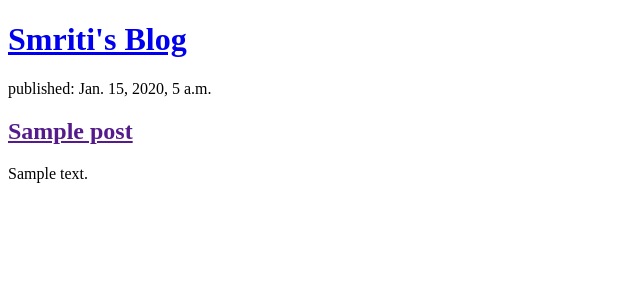
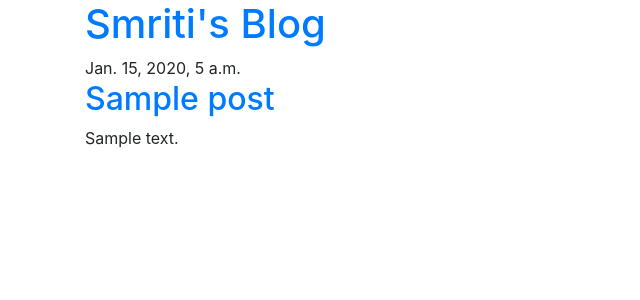
Before and after one commit to Smriti0311/django-blog, a Django app: page / in a window 1280 px wide. Shown: the top 300 px of the page, without its empty margins (0-640 px from the left). Run offline with Django 3.2, Linux system fonts and the light colour scheme; tables that the repository leaves empty hold one stand-in row (values such as "Sample post").

Commit message:
Added view and template for detailed blog post as well as CSS for the site.

```diff
--- /dev/null
+++ b/blog/templates/blog/base.html
@@ -0,0 +1,25 @@
+{% load static %}
+<!DOCTYPE html>
+<html>
+    <head>
+        <title>Smriti's blog</title>
+        <link rel="stylesheet" href="https://cdn.jsdelivr.net/npm/bootstrap@4.5.3/dist/css/bootstrap.min.css" integrity="sha384-TX8t27EcRE3e/ihU7zmQxVncDAy5uIKz4rEkgIXeMed4M0jlfIDPvg6uqKI2xXr2" crossorigin="anonymous">
+        <link href='//fonts.googleapis.com/css?family=Lobster&subset=latin,latin-ext' rel='stylesheet' type='text/css'>
+        <link rel="stylesheet" href="{% static 'css/blog.css' %}">
+    </head>
+    <body>
+        <header class="page-header">
+          <div class="container">
+              <h1><a href="/">Smriti's Blog</a></h1>
+          </div>
+        </header>
+        <main class="container">
+            <div class="row">
+                <div class="col">
+                {% block content %}
+                {% endblock %}
+                </div>
+            </div>
+        </main>
+    </body>
+</html>
--- a/blog/templates/blog/post_list.html
+++ b/blog/templates/blog/post_list.html
@@ -1,33 +1,13 @@
-<!DOCTYPE html>
-<html>
-    <head>
-        <title>Smriti's blog</title>
-    </head>
-    <body>
-        <header>
-            <h1><a href="/">Smriti's Blog</a></h1>
-        </header>
+{% extends 'blog/base.html'%}
 
-        {% for post in posts %}
-            <article>
-                <time>published: {{ post.published_date }}</time>
-                <h2><a href="">{{ post.title }}</a></h2>
-                <p>{{ post.text|linebreaksbr }}</p>
-            </article>
-        {% endfor %}
-
-
-
-        <!-- <article>
-            <time>published: 1.06.2021, 12:00</time>
-            <h2><a href="">My first post</a></h2>
-            <p>{{posts}}</p>
+{% block content%}
+    {% for post in posts %}
+        <article class="post">
+            <time class="date">
+                {{ post.published_date }}
+            </time>
+            <h2><a href="{% url 'post_detail' pk=post.pk %}">{{ post.title }}</a></h2>
+            <p>{{ post.text|linebreaksbr }}</p>
         </article>
-
-        <article>
-            <time>published: 1.06.2021, 12:05</time>
-            <h2><a href="">My second post</a></h2>
-            <p>{{posts}}</p>
-        </article> -->
-    </body>
-</html>
+    {% endfor %}
+{% endblock %}
--- a/blog/urls.py
+++ b/blog/urls.py
@@ -2,5 +2,6 @@
 from . import views
 
 urlpatterns = [
-    path('', views.post_list, name='post_list')
+    path('', views.post_list, name='post_list'),
+    path('post/<int:pk>/', views.post_detail, name='post_detail'),
     ]
--- a/blog/views.py
+++ b/blog/views.py
@@ -1,4 +1,4 @@
-from django.shortcuts import render
+from django.shortcuts import render, get_object_or_404
 from .models import Post
 from django.utils import timezone
 
@@ -6,3 +6,7 @@
 def post_list(request):
     posts = Post.objects.filter(published_date__lte=timezone.now()).order_by('published_date')
     return render(request, 'blog/post_list.html', {'posts':posts})
+
+def post_detail(request, pk):
+    post = get_object_or_404(Post, pk=pk)
+    return render(request, 'blog/post_detail.html', {'post': post})
```
Also changed, not shown: blog/templates/blog/post_detail.html (added, +13 -0 lines).
